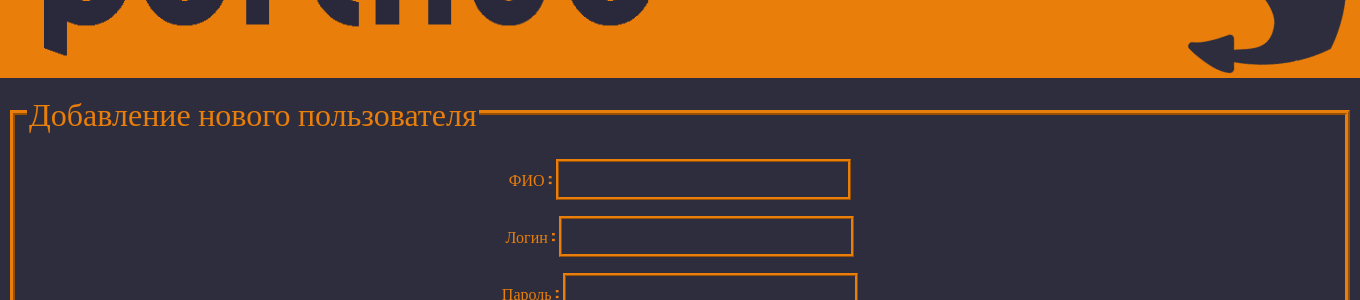
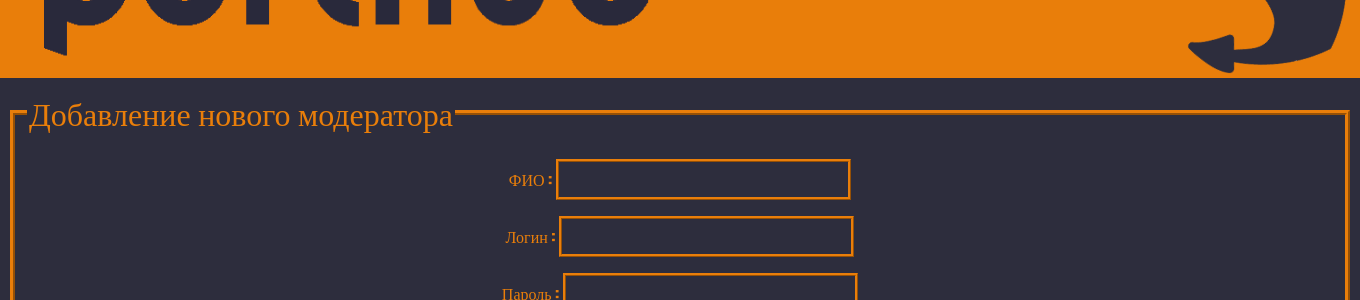
Before and after one commit to P4NUTA/Coursework, a Django app: page /addmoderator in a window 1360 px wide; the page is wider, and only the part inside the window is pictured. Shown: the part 122-422 px from the top of that part. Run offline with Django 3.2, Linux system fonts and the light colour scheme.

Commit message:
Модер

```diff
--- a/templates/addmoderator.html
+++ b/templates/addmoderator.html
@@ -2,7 +2,7 @@
 <html lang="en">
 <head>
     <meta charset="UTF-8">
-    <title>Добавить пользователя</title>
+    <title>Добавить модератора</title>
 	<link href="styleform.css" type="text/css" rel="stylesheet">
 </head>
 <body>
@@ -11,7 +11,7 @@
 <img class="image1" src="port_icon.png">
 </header>
 <fieldset>
-<legend>Добавление нового пользователя</legend>
+<legend>Добавление нового модератора</legend>
  <form action="" method="POST">
         {% csrf_token %}
         {{ form.as_p }}
```
